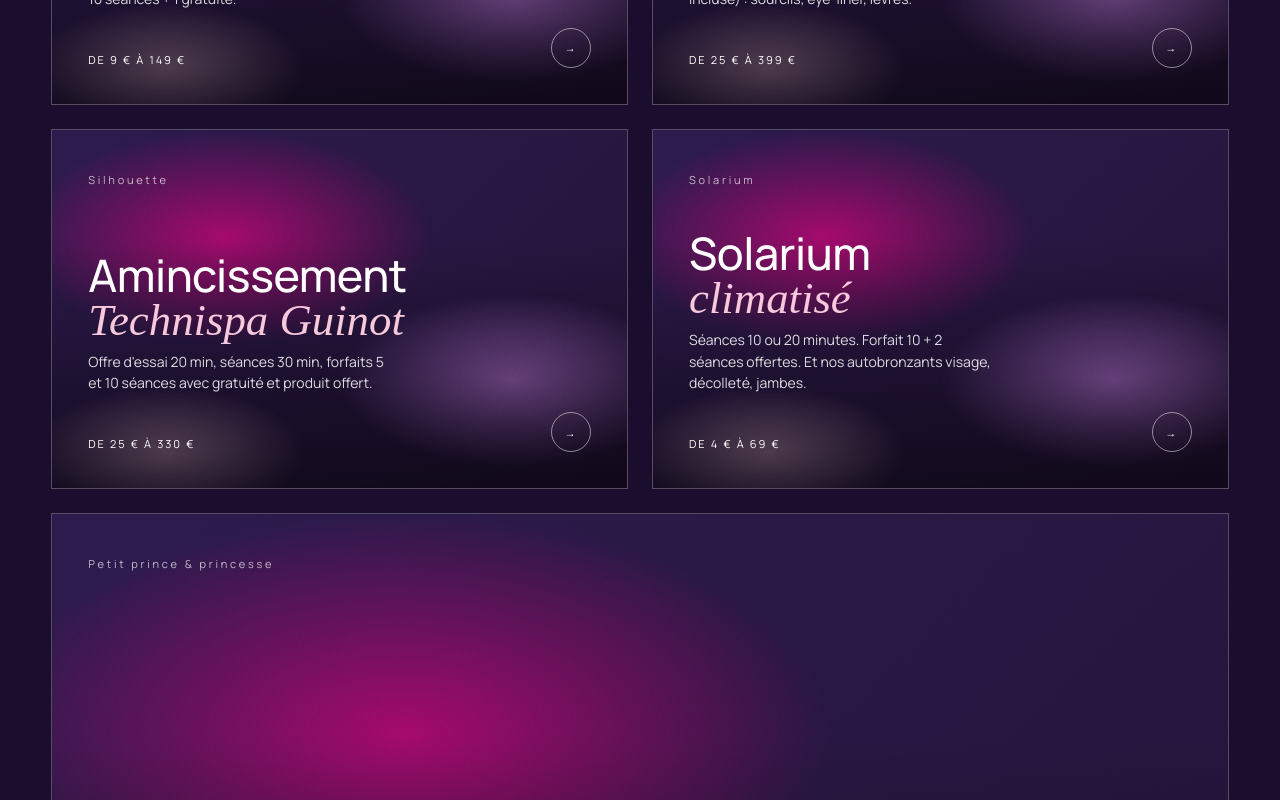
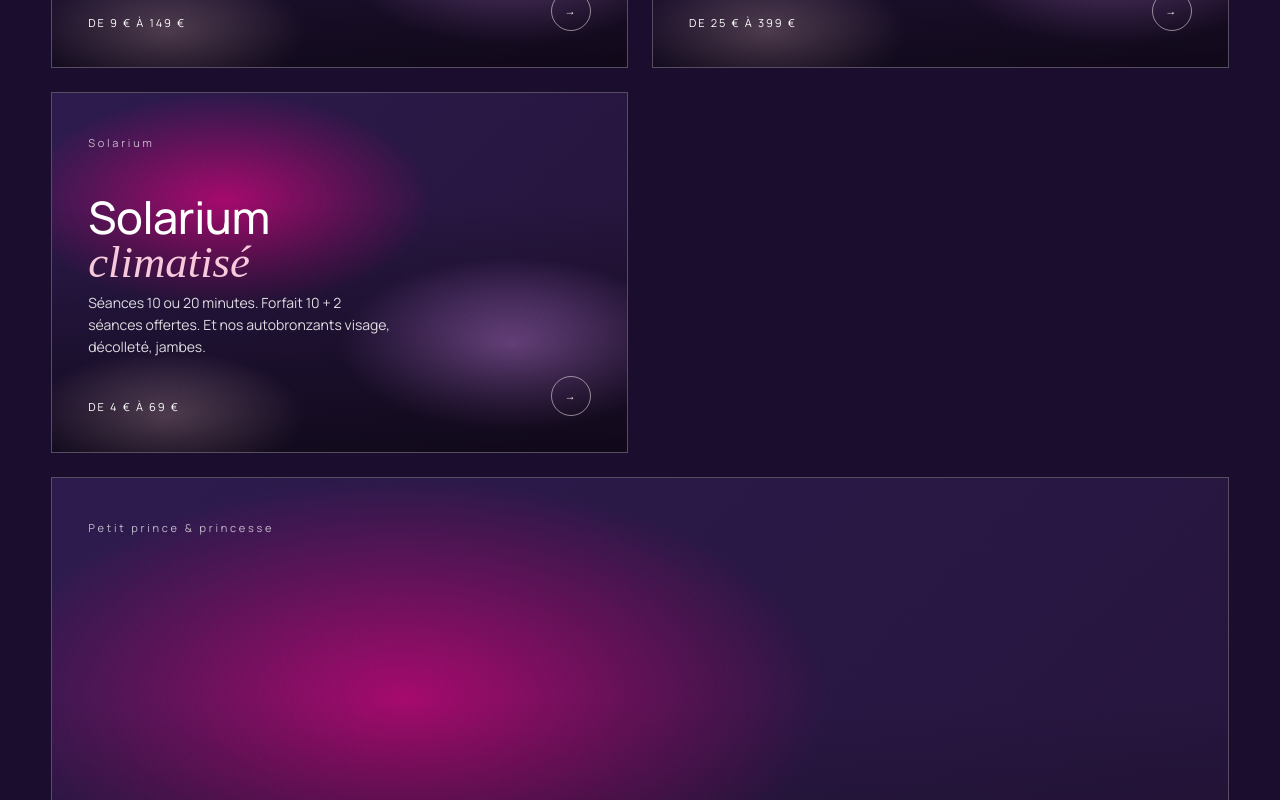
Before and after one commit to Achille-Deribreux/institut_vendome_website, a React (Vite) app: page /services in a window 1280 px wide. Shown: the part 1740-2540 px from the top of the page. Built offline with nearby package versions, Linux system fonts and the light colour scheme; a web font is replaced by a local one.

Commit message:
initial commit

```diff
--- a/src/App.tsx
+++ b/src/App.tsx
@@ -1,7 +1,6 @@
 import { useEffect } from 'react'
 import { BrowserRouter, Routes, Route } from 'react-router-dom'
 import { AppProvider } from './context'
-import PromoBar from './components/PromoBar'
 import NavBar from './components/NavBar'
 import Footer from './components/Footer'
 import Dock from './components/Dock'
@@ -39,7 +38,6 @@ function HomePage() {
 
   return (
     <>
-      <PromoBar />
       <NavBar activePage="home" />
       <main>
         <Hero />
--- a/src/context.tsx
+++ b/src/context.tsx
@@ -5,7 +5,6 @@ export type Palette = 'faithful' | 'luxe' | 'editorial' | 'bolder'
 
 const DICT = {
   fr: {
-    promo: "−25% en parfumerie · toute l'année · sur les marques Lancôme, Azzaro, Bentley, Leonard, Lalique, Rochas",
     nav_home: 'Accueil',
     nav_services: 'Services',
     nav_tarifs: 'Tarifs',
@@ -30,7 +29,6 @@ const DICT = {
     tweaks_bolder: 'Néon',
   },
   nl: {
-    promo: '−25% in de parfumerie · het hele jaar · merken Lancôme, Azzaro, Bentley, Leonard, Lalique, Rochas',
     nav_home: 'Onthaal',
     nav_services: 'Diensten',
     nav_tarifs: 'Tarieven',
--- a/src/data/tarifs.ts
+++ b/src/data/tarifs.ts
@@ -127,19 +127,6 @@ export const CATEGORIES: TarifCategory[] = [
       { kind: 'row', name: 'Maquillage du jour', price: '25 €' },
       { kind: 'row', name: 'Maquillage soirée, thème, chic', price: '29 €' },
       { kind: 'row', name: 'Cours de maquillage', price: '29 €' },
-    ],
-  },
-  {
-    id: 'technispa',
-    filter: 'silhouette',
-    title: 'Amincissants',
-    titleScript: 'Technispa Guinot',
-    summary: '4 forfaits · dès 25 €',
-    items: [
-      { kind: 'row', name: "Offre d'essai", sub: 'Première séance', dur: '20 min', price: '25 €', featured: true },
-      { kind: 'row', name: '1 séance', dur: '30 min', price: '35 €' },
-      { kind: 'pkg', name: '5 séances', sub: '+ 1 séance gratuite', price: '165 €' },
-      { kind: 'pkg', name: '10 séances', sub: '+ 1 séance gratuite + 1 produit amincissant offert', price: '330 €' },
     ],
   },
   {
@@ -332,7 +319,6 @@ export const TOC_ITEMS = [
   { id: 'mains-pieds', label: 'Mains & pieds' },
   { id: 'onglerie', label: 'Onglerie' },
   { id: 'maquillage', label: 'Maquillage' },
-  { id: 'technispa', label: 'Amincissement Technispa' },
   { id: 'epilation', label: 'Épilation cire / fil' },
   { id: 'teintures', label: 'Teintures cils & sourcils' },
   { id: 'photodepilation', label: 'Photodépilation' },
@@ -353,7 +339,6 @@ export const FILTERS = [
   { key: 'epilation', label: 'Épilation' },
   { key: 'spa', label: 'SPA & massages' },
   { key: 'maquillage', label: 'Maquillage' },
-  { key: 'silhouette', label: 'Silhouette' },
   { key: 'solarium', label: 'Solarium' },
   { key: 'enfants', label: 'Enfants' },
 ]
--- a/src/pages/ContactPage.tsx
+++ b/src/pages/ContactPage.tsx
@@ -1,4 +1,3 @@
-import PromoBar from '../components/PromoBar'
 import NavBar from '../components/NavBar'
 import Footer from '../components/Footer'
 import Dock from '../components/Dock'
@@ -7,7 +6,6 @@ import TweaksPanel from '../components/TweaksPanel'
 export default function ContactPage() {
   return (
     <>
-      <PromoBar />
       <NavBar activePage="contact" />
       <main>
         <section className="page-hero">
--- a/src/pages/ServicesPage.tsx
+++ b/src/pages/ServicesPage.tsx
@@ -1,4 +1,3 @@
-import PromoBar from '../components/PromoBar'
 import NavBar from '../components/NavBar'
 import Footer from '../components/Footer'
 import Dock from '../components/Dock'
@@ -66,16 +65,6 @@ const SERVICES = [
     tone: 'dark',
   },
   {
-    slug: 'amincissement',
-    filter: 'silhouette',
-    label: 'Silhouette',
-    title: 'Amincissement',
-    script: 'Technispa Guinot',
-    desc: "Offre d'essai 20 min, séances 30 min, forfaits 5 et 10 séances avec gratuité et produit offert.",
-    price: 'De 25 € à 330 €',
-    tone: 'warm',
-  },
-  {
     slug: 'solarium',
     filter: 'solarium',
     label: 'Solarium',
@@ -101,7 +90,6 @@ const SERVICES = [
 export default function ServicesPage() {
   return (
     <>
-      <PromoBar />
       <NavBar activePage="services" />
       <main>
         <section className="page-hero">
--- a/src/pages/TarifsPage.tsx
+++ b/src/pages/TarifsPage.tsx
@@ -1,6 +1,5 @@
 import { useState, useMemo, useEffect } from 'react'
 import { useSearchParams } from 'react-router-dom'
-import PromoBar from '../components/PromoBar'
 import NavBar from '../components/NavBar'
 import Footer from '../components/Footer'
 import Dock from '../components/Dock'
@@ -74,7 +73,6 @@ export default function TarifsPage() {
 
   return (
     <>
-      <PromoBar />
       <NavBar activePage="tarifs" />
       <main>
         <section className="page-hero">
```
Also changed, not shown: 1 other file (tests, documents, lock files or other folders).
